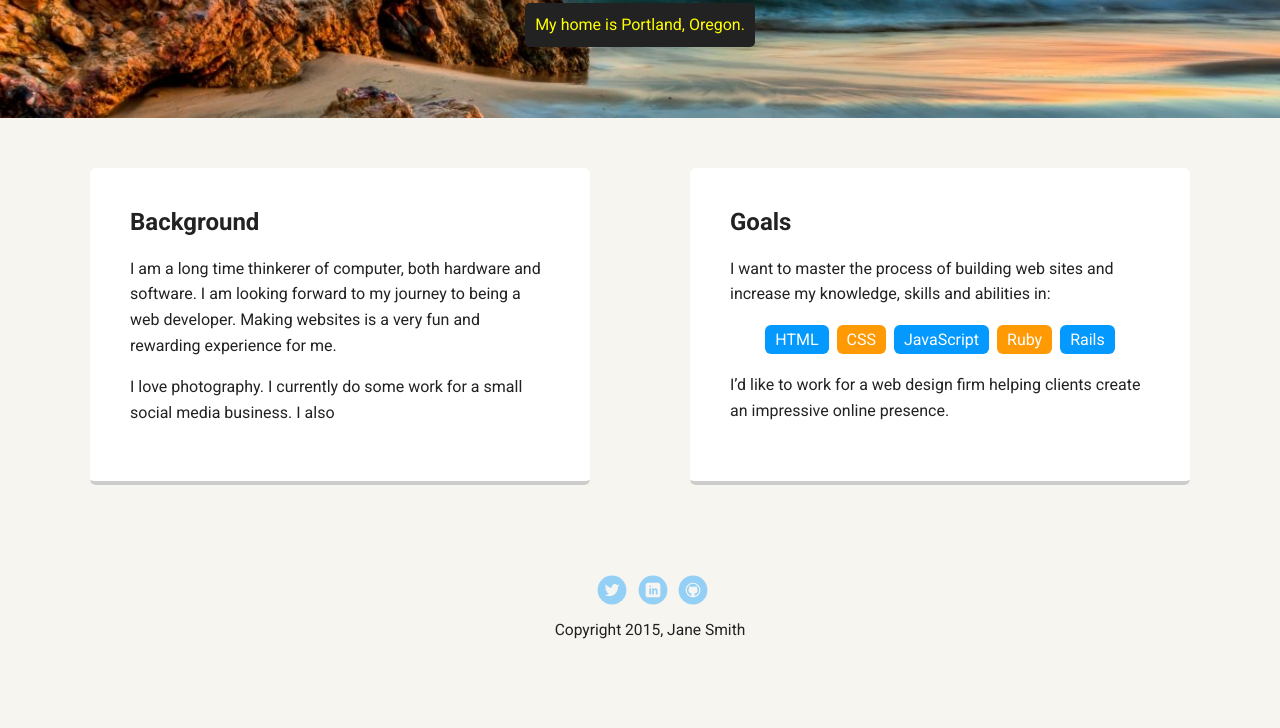
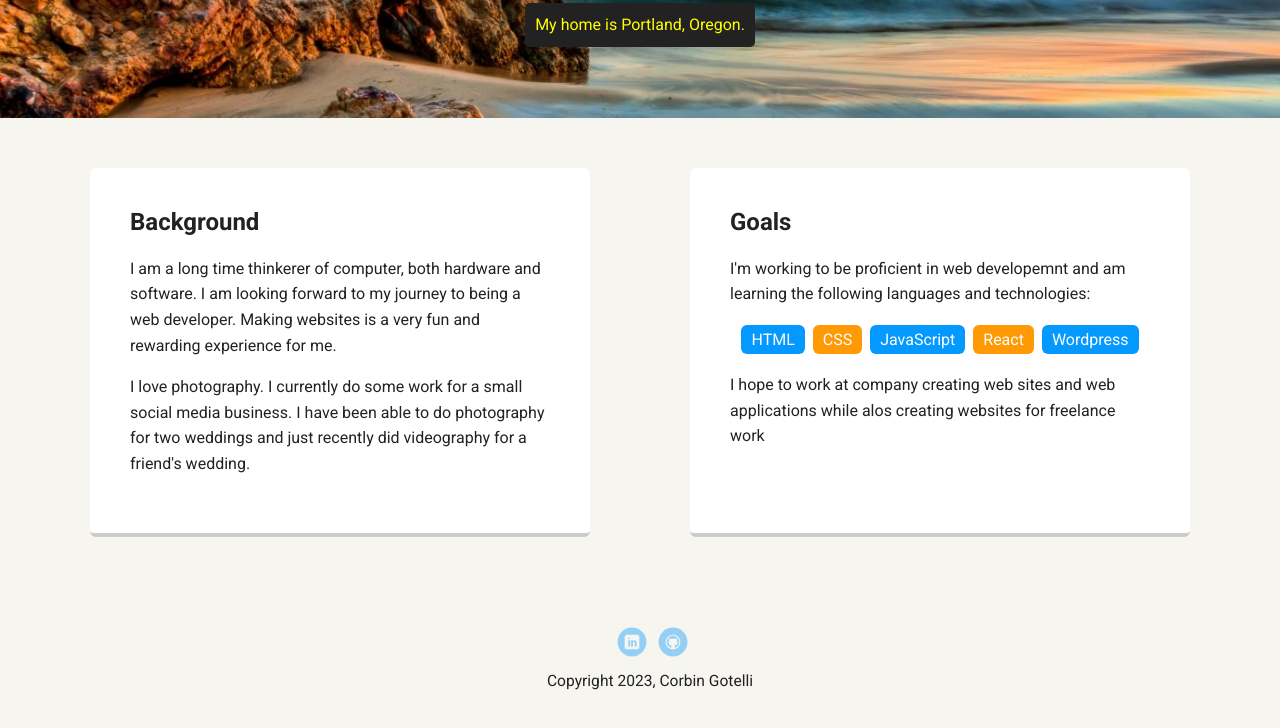
Before and after one commit to CorbinG7/Techdegree-Project-1, a plain HTML site: page portfolio_update_v1/index.html in a window 1280 px wide. Shown: the part 352-1080 px from the top of the page. Drawn offline with Linux system fonts and the light colour scheme; a web font is replaced by a local one.

Commit message:
Updated text to reflect me

```diff
--- a/portfolio_update_v1/index.html
+++ b/portfolio_update_v1/index.html
@@ -26,30 +26,29 @@
       <div class="card">
         <h2>Background</h2>
         <p>I am a long time thinkerer of computer, both hardware and software. I am looking forward to my journey to being a web developer. Making websites is a very fun and rewarding experience for me.</p>
-        <p>I love photography. I currently do some work for a small social media business. I also </p>
+        <p>I love photography. I currently do some work for a small social media business. I have been able to do photography for two weddings and just recently did videography for a friend's wedding.</p>
       </div>
 
       <div class="card">
         <h2>Goals</h2>
-        <p>I want to master the process of building web sites and increase my knowledge, skills and abilities in:</p>
+        <p>I'm working to be proficient in web developemnt and am learning the following languages and technologies:</p>
         <ul class="skills">
           <li>HTML</li>
           <li>CSS</li>
           <li>JavaScript</li>
-          <li>Ruby</li>
-          <li>Rails</li>
+          <li>React</li>
+          <li>Wordpress</li>
         </ul>
-        <p>I’d like to work for a web design firm helping clients create an impressive online presence.</p>
+        <p>I hope to work at company creating web sites and web applications while alos creating websites for freelance work</p>
       </div>
 
     </main>
     <footer>
       <ul>
-        <li><a href="#" class="social twitter">Twitter</a></li>
-        <li><a href="#" class="social linkedin">LinkedIn</a></li>
-        <li><a href="#" class="social github">Github</a></li>
+        <li><a href="https://www.linkedin.com/in/corbingotelli/" class="social linkedin">LinkedIn</a></li>
+        <li><a href="https://github.com/CorbinG7" class="social github">Github</a></li>
       </ul>
-      <p class="copyright">Copyright 2015, Jane Smith</p>
+      <p class="copyright">Copyright 2023, Corbin Gotelli</p>
     </footer>
   </body>
   </html>
```
